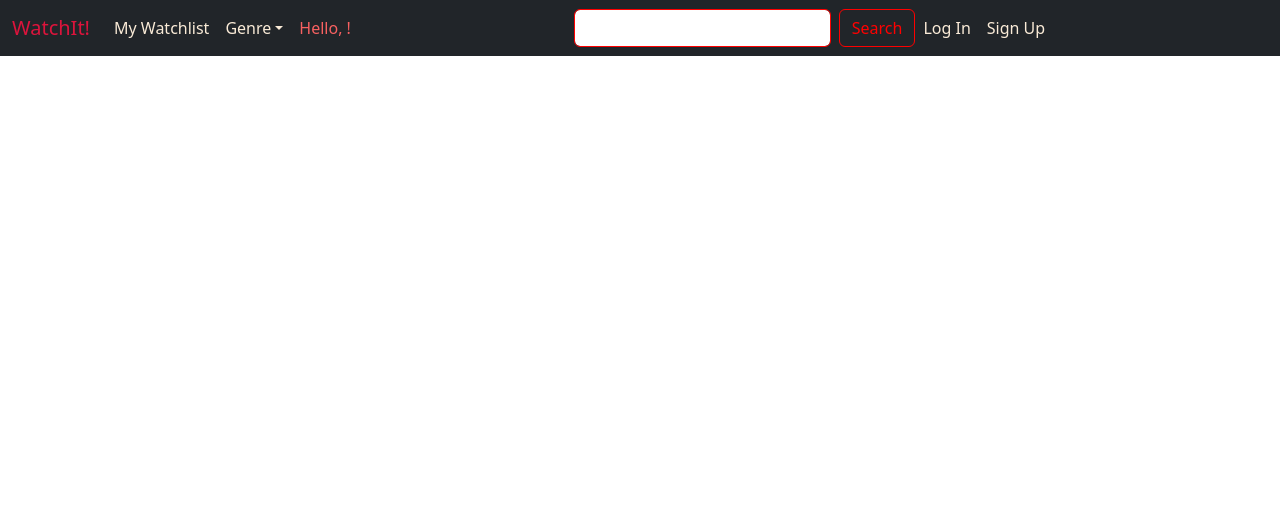
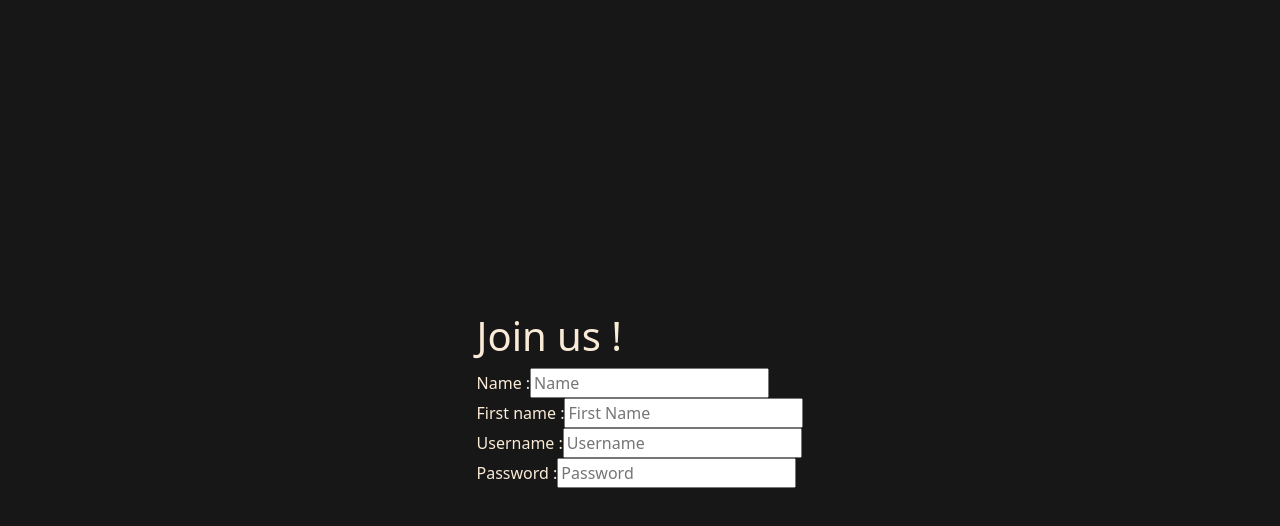
Before and after one commit to caroulin1704/WatchItFront, a React (Create React App) app: page / in a window 1280 px wide. Shown: the top 526 px of the page. Built offline with nearby package versions, Linux system fonts and the light colour scheme.

Commit message:
13/04/23 part2

```diff
--- a/package.json
+++ b/package.json
@@ -10,6 +10,7 @@
     "react": "^18.2.0",
     "react-bootstrap": "^2.7.2",
     "react-dom": "^18.2.0",
+    "react-hook-form": "^7.43.9",
     "react-scripts": "5.0.1",
     "web-vitals": "^2.1.4"
   },
--- a/public/index.html
+++ b/public/index.html
@@ -15,6 +15,7 @@
       user's mobile device or desktop. See https://developers.google.com/web/fundamentals/web-app-manifest/
     -->
     <link rel="manifest" href="%PUBLIC_URL%/manifest.json" />
+    <link rel="stylesheet" href="https://cdnjs.cloudflare.com/ajax/libs/semantic-ui/2.5.0/semantic.min.js">
     <!--
       Notice the use of %PUBLIC_URL% in the tags above.
       It will be replaced with the URL of the `public` folder during the build.
--- a/src/componants/App.js
+++ b/src/componants/App.js
@@ -1,17 +1,14 @@
 import { BrowserRouter, Routes, Route } from 'react-router-dom';
 import '../styles/App.css';
-import '../componants/NavBar.js';
 import 'bootstrap/dist/css/bootstrap.min.css';
 import NavBarHome from './NavBarHome';
+import Signup from './Signup';
+import NavBar from '../componants/NavBar.js';
 
 
 function App() {
   return (
-    <BrowserRouter>
-      <Routes>
-        <Route index element={<NavBarHome />} />
-      </Routes>
-    </BrowserRouter>
+    <Signup />
   );
 }
 
--- a/src/componants/NavBarHome.js
+++ b/src/componants/NavBarHome.js
@@ -38,8 +38,8 @@ export default function NavBarHome() {
             className='me-auto my-2 my-lg-0'
             style={{ maxHeight: '100px'}}
             navbarScroll>
-              <Nav.Link id='navBarlogIn' href='#'>Log In</Nav.Link>
-              <Nav.Link id='navBarsignUp' href='#'>Sign Up</Nav.Link>
+              <Nav.Link id='navBarlogIn' href='login'>Log In</Nav.Link>
+              <Nav.Link id='navBarsignUp' href='signup'>Sign Up</Nav.Link>
             </Nav>
         </Navbar.Collapse>
       </Container>
--- a/src/componants/Signup.js
+++ b/src/componants/Signup.js
@@ -0,0 +1,31 @@
+import React from "react";
+import "../styles/Signup.css"
+
+export default function Signup(){
+    return (
+        <div className="container">
+            <form>
+                <h1>Join us !</h1>
+                <div className="ui divider"></div>
+                <div className="ui form">
+                    <div className="field">
+                        <label>Name :</label>
+                        <input type="text" name="name" placeholder="Name" />
+                    </div>
+                    <div className="field">
+                        <label>First name :</label>
+                        <input type="text" name="surname" placeholder="First Name" />
+                    </div>
+                    <div className="field">
+                        <label>Username :</label>
+                        <input type="text" name="pseudo" placeholder="Username" />
+                    </div>
+                    <div className="field">
+                        <label>Password :</label>
+                        <input type="text" name="password" placeholder="Password" />
+                    </div>
+                </div>
+            </form>
+        </div>
+    )
+}
--- a/src/index.js
+++ b/src/index.js
@@ -7,5 +7,5 @@ const root = ReactDOM.createRoot(document.getElementById('root'));
 root.render(
   <React.StrictMode>
     <App />
-  </React.StrictMode>
+    </React.StrictMode>
 );
--- /dev/null
+++ b/src/styles/Signup.css
@@ -0,0 +1,20 @@
+body {
+    background: rgb(23, 23, 23);
+    background: radial-gradient(circle, rgba(23, 23, 23, 1));
+}
+
+h1 {
+    color: antiquewhite;
+}
+
+label {
+    color: antiquewhite;
+}
+
+.container {
+    display: flex !important;
+    flex-direction: column;
+    justify-content: center;
+    align-items: center;
+    height: 100vh;
+}
```
Also changed, not shown: src/styles/Singup.css (deleted), 1 other file (tests, documents, lock files or other folders).
